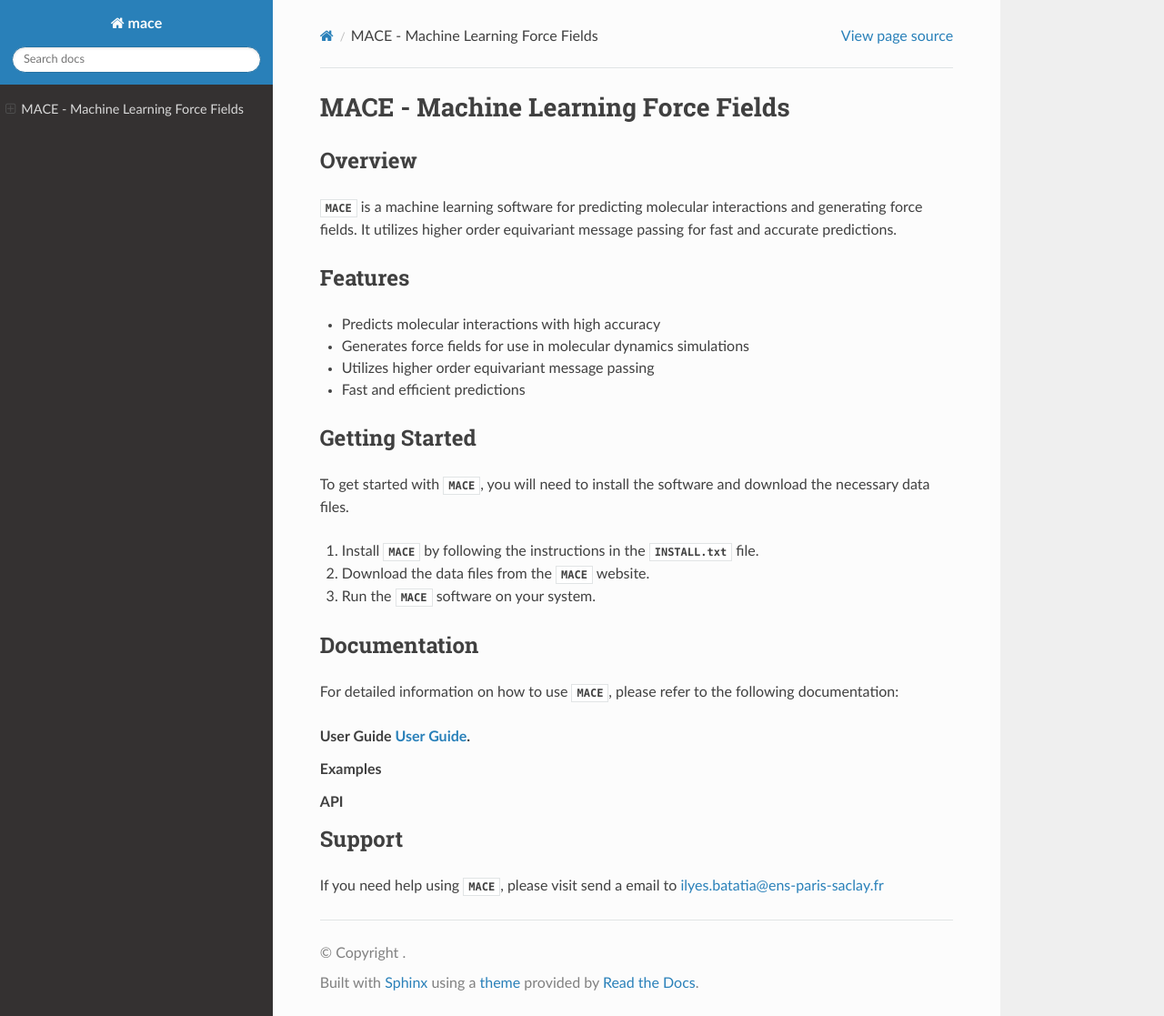
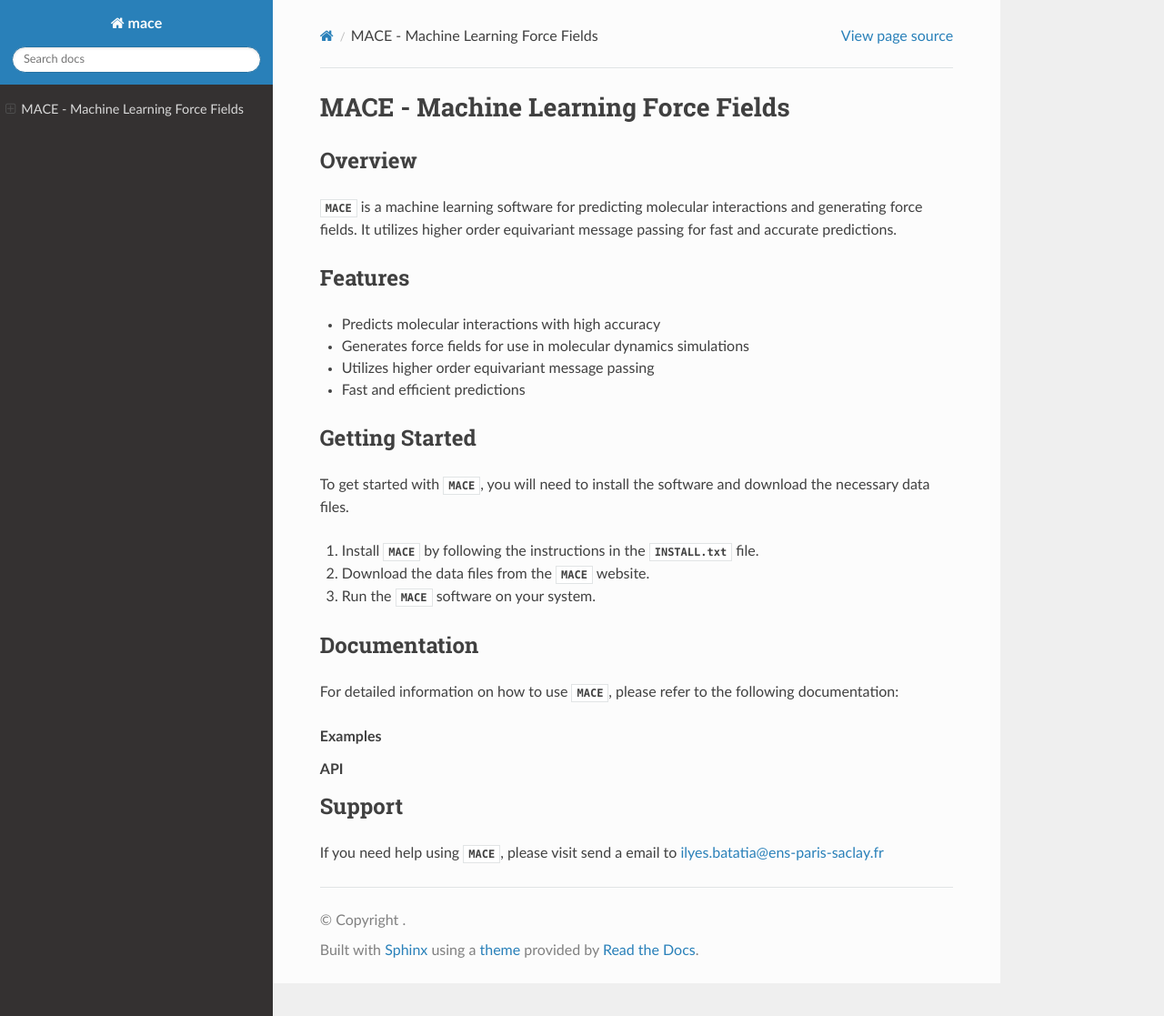
Before and after one commit to ACEsuit/mace, a Sphinx documentation site: the page built from docs/index.rst, in a window 1280 px wide and 1117 px high. Shown: the whole window at 91% size. Built offline with Sphinx 7.4.7 and the Read the Docs theme 2.0.0, drawn with Linux system fonts in a browser that asks for light colours; pages that are not in the unit, such as notebooks, are missing from menus; part of the change alters nothing that is shown.

```diff
--- a/docs/index.rst
+++ b/docs/index.rst
@@ -28,19 +28,15 @@ Documentation
 
 For detailed information on how to use `MACE`, please refer to the following documentation:
 
-
-.. rubric:: User Guide :ref:`user_guide`.
+.. toctree::
+    :caption: Quick Start
+    :maxdepth: 2
+    quick-start/quick-start.rst
 
 .. toctree::
-   :maxdepth: 2
-   :ref:`introduction`
-   :ref:`installation`
-   :ref:`loading`
-   :ref:`training`
-   :ref:`evaluation`
-   :ref:`ase`
-   :ref:`openmm`
-   :ref:`lammps`
+    :caption: User Guide
+    :maxdepth: 2
+    guide/guide.rst
 
 
 .. rubric:: Examples
```
Also changed, not shown: docs/quick-start/quick-start.rst (added).
